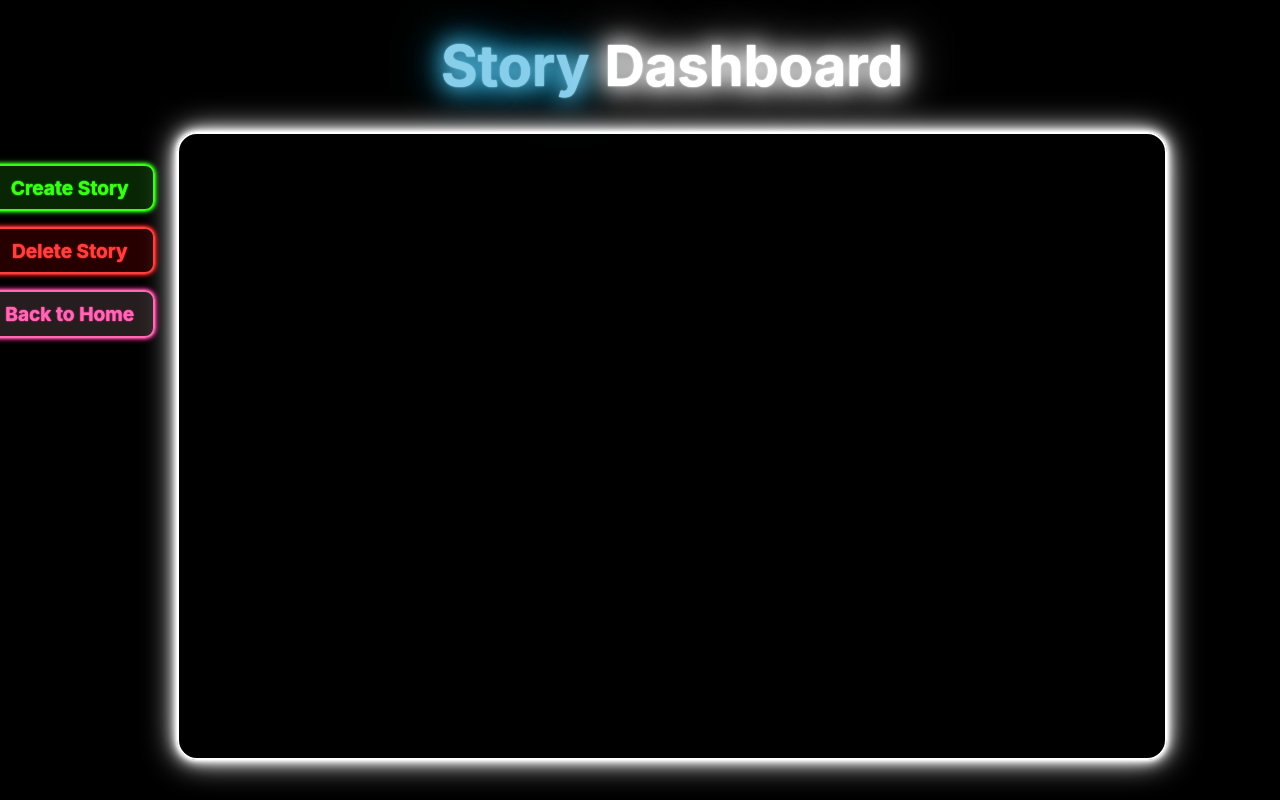
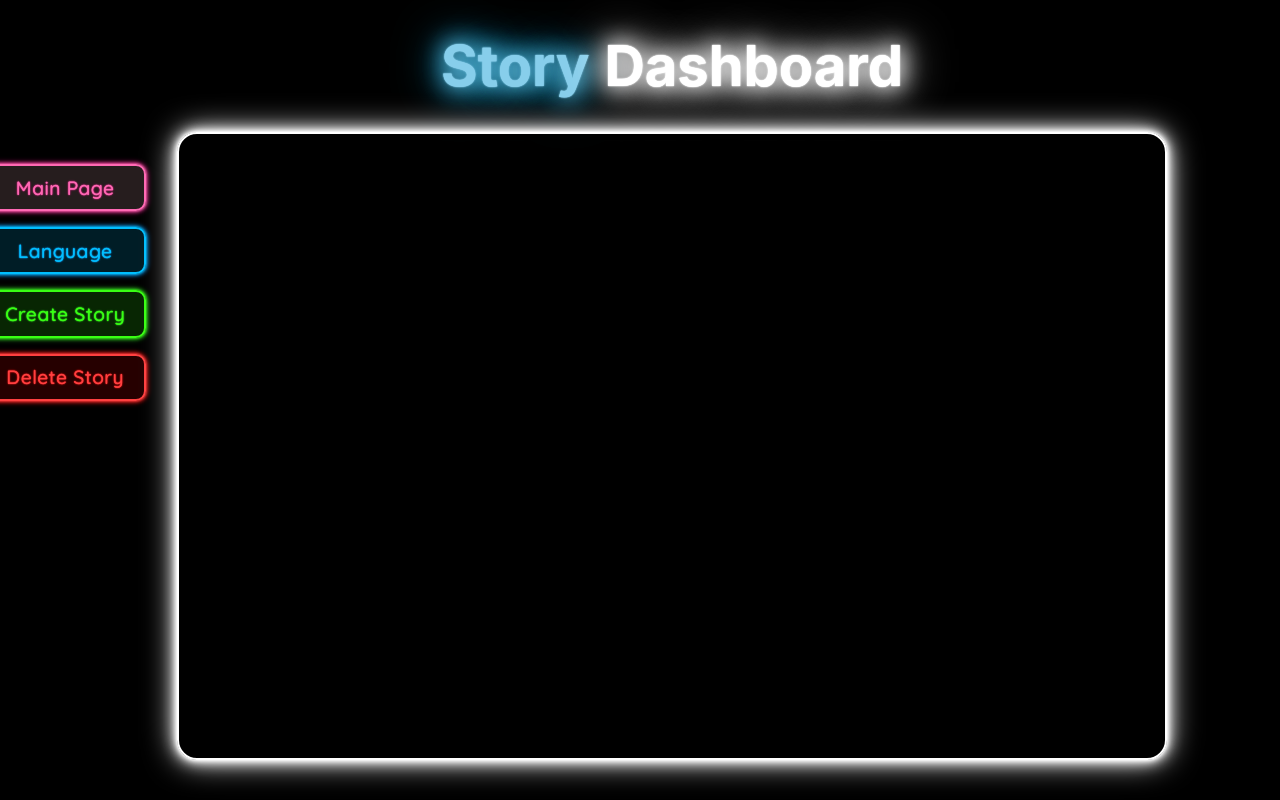
Before and after one commit to hyjuunn/moment4u, a React (Create React App) app: page /dashboard in a window 1280 px wide. Shown: the top 800 px of the page. Built offline with nearby package versions, Linux system fonts and the light colour scheme.

Commit message:
checkpoiint

```diff
--- a/src/pages/CreateDiaryPage.tsx
+++ b/src/pages/CreateDiaryPage.tsx
@@ -1,11 +1,38 @@
-import React from 'react';
+import React, { useState, useEffect } from 'react';
 import '../styles/global.css';
 import { useNavigate } from 'react-router-dom';
 
 const CreateDiaryPage: React.FC = () => {
   const navigate = useNavigate();
+  const [showPopup, setShowPopup] = useState(false);
+  const [isFading, setIsFading] = useState(false);
+
+  useEffect(() => {
+    let fadeTimer: NodeJS.Timeout;
+    let hideTimer: NodeJS.Timeout;
+
+    if (showPopup) {
+      // Start fade out after 1.7 seconds
+      fadeTimer = setTimeout(() => {
+        setIsFading(true);
+      }, 1700);
+
+      // Hide popup after fade out animation (2 seconds + 0.3 seconds for fade out)
+      hideTimer = setTimeout(() => {
+        setShowPopup(false);
+        setIsFading(false);
+      }, 2000);
+    }
+
+    return () => {
+      clearTimeout(fadeTimer);
+      clearTimeout(hideTimer);
+    };
+  }, [showPopup]);
 
   return (
+    <>
+      <link href="https://fonts.googleapis.com/css2?family=Quicksand:wght@500&display=swap" rel="stylesheet" />
       <div style={{
         display: 'flex',
         flexDirection: 'column',
@@ -67,6 +94,116 @@ const CreateDiaryPage: React.FC = () => {
             gap: '1rem',
           }}>
             <button
+              onClick={() => navigate('/')}
+              style={{
+                padding: '0.6rem 1.2rem',
+                background: 'rgba(255, 192, 203, 0.15)',
+                color: '#ff69b4',
+                border: '2px solid #ff69b4',
+                borderRadius: '10px',
+                fontSize: '1.2rem',
+                fontWeight: '500',
+                cursor: 'pointer',
+                transition: 'all 0.3s ease',
+                boxShadow: `
+                  0 0 2px #ff69b4,
+                  0 0 4px #ff69b4,
+                  0 0 6px #ff1493
+                `,
+                textShadow: `
+                  0 0 1px #ff69b4,
+                  0 0 2px #ff1493
+                `,
+                fontFamily: 'Quicksand, sans-serif',
+                letterSpacing: '0.5px',
+              }}
+              onMouseOver={(e) => {
+                e.currentTarget.style.boxShadow = `
+                  0 0 3px #ff69b4,
+                  0 0 6px #ff69b4,
+                  0 0 9px #ff1493
+                `;
+                e.currentTarget.style.textShadow = `
+                  0 0 2px #ff69b4,
+                  0 0 4px #ff1493
+                `;
+                e.currentTarget.style.transform = 'scale(1.05)';
+                e.currentTarget.style.background = 'rgba(255, 192, 203, 0.25)';
+                e.currentTarget.style.letterSpacing = '1px';
+              }}
+              onMouseOut={(e) => {
+                e.currentTarget.style.boxShadow = `
+                  0 0 2px #ff69b4,
+                  0 0 4px #ff69b4,
+                  0 0 6px #ff1493
+                `;
+                e.currentTarget.style.textShadow = `
+                  0 0 1px #ff69b4,
+                  0 0 2px #ff1493
+                `;
+                e.currentTarget.style.transform = 'scale(1)';
+                e.currentTarget.style.background = 'rgba(255, 192, 203, 0.15)';
+                e.currentTarget.style.letterSpacing = '0.5px';
+              }}
+            >
+              Main Page
+            </button>
+            <button
+              onClick={() => setShowPopup(true)}
+              style={{
+                padding: '0.6rem 1.2rem',
+                background: 'rgba(0, 191, 255, 0.15)',
+                color: '#00BFFF',
+                border: '2px solid #00BFFF',
+                borderRadius: '10px',
+                fontSize: '1.2rem',
+                fontWeight: '500',
+                cursor: 'pointer',
+                transition: 'all 0.3s ease',
+                boxShadow: `
+                  0 0 2px #00BFFF,
+                  0 0 4px #00BFFF,
+                  0 0 6px #1E90FF
+                `,
+                textShadow: `
+                  0 0 1px #00BFFF,
+                  0 0 2px #1E90FF
+                `,
+                fontFamily: 'Quicksand, sans-serif',
+                letterSpacing: '0.5px',
+              }}
+              onMouseOver={(e) => {
+                e.currentTarget.style.boxShadow = `
+                  0 0 3px #00BFFF,
+                  0 0 6px #00BFFF,
+                  0 0 9px #1E90FF
+                `;
+                e.currentTarget.style.textShadow = `
+                  0 0 2px #00BFFF,
+                  0 0 4px #1E90FF
+                `;
+                e.currentTarget.style.transform = 'scale(1.05)';
+                e.currentTarget.style.background = 'rgba(0, 191, 255, 0.25)';
+                e.currentTarget.style.letterSpacing = '1px';
+              }}
+              onMouseOut={(e) => {
+                e.currentTarget.style.boxShadow = `
+                  0 0 2px #00BFFF,
+                  0 0 4px #00BFFF,
+                  0 0 6px #1E90FF
+                `;
+                e.currentTarget.style.textShadow = `
+                  0 0 1px #00BFFF,
+                  0 0 2px #1E90FF
+                `;
+                e.currentTarget.style.transform = 'scale(1)';
+                e.currentTarget.style.background = 'rgba(0, 191, 255, 0.15)';
+                e.currentTarget.style.letterSpacing = '0.5px';
+              }}
+            >
+              Language
+            </button>
+            <button
               style={{
                 padding: '0.6rem 1.2rem',
                 background: 'rgba(57, 255, 20, 0.15)',
@@ -74,7 +211,7 @@ const CreateDiaryPage: React.FC = () => {
                 border: '2px solid #39FF14',
                 borderRadius: '10px',
                 fontSize: '1.2rem',
-              fontWeight: 'bold',
+                fontWeight: '500',
                 cursor: 'pointer',
                 transition: 'all 0.3s ease',
                 boxShadow: `
@@ -86,7 +223,8 @@ const CreateDiaryPage: React.FC = () => {
                   0 0 1px #39FF14,
                   0 0 2px #32CD32
                 `,
-              fontFamily: "'SF Pro Display', -apple-system, BlinkMacSystemFont, 'Segoe UI', Roboto, Oxygen, Ubuntu, Cantarell, 'Open Sans', 'Helvetica Neue', sans-serif",
+                fontFamily: 'Quicksand, sans-serif',
+                letterSpacing: '0.5px',
               }}
               onMouseOver={(e) => {
                 e.currentTarget.style.boxShadow = `
@@ -100,6 +238,7 @@ const CreateDiaryPage: React.FC = () => {
                 `;
                 e.currentTarget.style.transform = 'scale(1.05)';
                 e.currentTarget.style.background = 'rgba(57, 255, 20, 0.25)';
+                e.currentTarget.style.letterSpacing = '1px';
               }}
               onMouseOut={(e) => {
                 e.currentTarget.style.boxShadow = `
@@ -113,6 +252,7 @@ const CreateDiaryPage: React.FC = () => {
                 `;
                 e.currentTarget.style.transform = 'scale(1)';
                 e.currentTarget.style.background = 'rgba(57, 255, 20, 0.15)';
+                e.currentTarget.style.letterSpacing = '0.5px';
               }}
             >
               Create Story
@@ -125,7 +265,7 @@ const CreateDiaryPage: React.FC = () => {
                 border: '2px solid #ff4040',
                 borderRadius: '10px',
                 fontSize: '1.2rem',
-              fontWeight: 'bold',
+                fontWeight: '500',
                 cursor: 'pointer',
                 transition: 'all 0.3s ease',
                 boxShadow: `
@@ -137,7 +277,8 @@ const CreateDiaryPage: React.FC = () => {
                   0 0 1px #ff4040,
                   0 0 2px #ff0000
                 `,
-              fontFamily: "'SF Pro Display', -apple-system, BlinkMacSystemFont, 'Segoe UI', Roboto, Oxygen, Ubuntu, Cantarell, 'Open Sans', 'Helvetica Neue', sans-serif",
+                fontFamily: 'Quicksand, sans-serif',
+                letterSpacing: '0.5px',
               }}
               onMouseOver={(e) => {
                 e.currentTarget.style.boxShadow = `
@@ -151,6 +292,7 @@ const CreateDiaryPage: React.FC = () => {
                 `;
                 e.currentTarget.style.transform = 'scale(1.05)';
                 e.currentTarget.style.background = 'rgba(255, 0, 0, 0.25)';
+                e.currentTarget.style.letterSpacing = '1px';
               }}
               onMouseOut={(e) => {
                 e.currentTarget.style.boxShadow = `
@@ -164,61 +306,10 @@ const CreateDiaryPage: React.FC = () => {
                 `;
                 e.currentTarget.style.transform = 'scale(1)';
                 e.currentTarget.style.background = 'rgba(255, 0, 0, 0.15)';
+                e.currentTarget.style.letterSpacing = '0.5px';
               }}
             >
               Delete Story
-          </button>
-          <button
-            onClick={() => navigate('/')}
-            style={{
-              padding: '0.6rem 1.2rem',
-              background: 'rgba(255, 192, 203, 0.15)',
-              color: '#ff69b4',
-              border: '2px solid #ff69b4',
-              borderRadius: '10px',
-              fontSize: '1.2rem',
-              fontWeight: 'bold',
-              cursor: 'pointer',
-              transition: 'all 0.3s ease',
-              boxShadow: `
-                0 0 2px #ff69b4,
-                0 0 4px #ff69b4,
-                0 0 6px #ff1493
-              `,
-              textShadow: `
-                0 0 1px #ff69b4,
-                0 0 2px #ff1493
-              `,
-              fontFamily: "'SF Pro Display', -apple-system, BlinkMacSystemFont, 'Segoe UI', Roboto, Oxygen, Ubuntu, Cantarell, 'Open Sans', 'Helvetica Neue', sans-serif",
-            }}
-            onMouseOver={(e) => {
-              e.currentTarget.style.boxShadow = `
-                0 0 3px #ff69b4,
-                0 0 6px #ff69b4,
-                0 0 9px #ff1493
-              `;
-              e.currentTarget.style.textShadow = `
-                0 0 2px #ff69b4,
-                0 0 4px #ff1493
-              `;
-              e.currentTarget.style.transform = 'scale(1.05)';
-              e.currentTarget.style.background = 'rgba(255, 192, 203, 0.25)';
-            }}
-            onMouseOut={(e) => {
-              e.currentTarget.style.boxShadow = `
-                0 0 2px #ff69b4,
-                0 0 4px #ff69b4,
-                0 0 6px #ff1493
-              `;
-              e.currentTarget.style.textShadow = `
-                0 0 1px #ff69b4,
-                0 0 2px #ff1493
-              `;
-              e.currentTarget.style.transform = 'scale(1)';
-              e.currentTarget.style.background = 'rgba(255, 192, 203, 0.15)';
-            }}
-          >
-            Back to Home
             </button>
           </div>
           <div style={{
@@ -238,11 +329,69 @@ const CreateDiaryPage: React.FC = () => {
             flexDirection: 'column',
             alignItems: 'center',
             marginBottom: '2rem',
+            position: 'relative',
           }}>
+            {showPopup && (
+              <div
+                style={{
+                  position: 'absolute',
+                  top: '50%',
+                  left: '50%',
+                  transform: 'translate(-50%, -50%)',
+                  background: 'rgba(0, 0, 0, 0.9)',
+                  padding: '1.5rem 2.5rem',
+                  borderRadius: '15px',
+                  border: '2px solid #FFFF00',
+                  color: '#FFFF00',
+                  fontSize: '1.2rem',
+                  fontFamily: 'Quicksand, sans-serif',
+                  zIndex: 1000,
+                  boxShadow: `
+                    0 0 5px #FFFF00,
+                    0 0 10px #FFFF00,
+                    0 0 15px #FFD700
+                  `,
+                  textShadow: `
+                    0 0 1px #FFFF00,
+                    0 0 2px #FFD700
+                  `,
+                  animation: isFading ? 'popupFadeOut 0.3s ease-in-out forwards' : 'popupFadeIn 0.3s ease-in-out',
+                  textAlign: 'center',
+                }}
+                onClick={() => setShowPopup(false)}
+              >
+                We only support Korean at this time.
+              </div>
+            )}
             {/* Story posts will be added here */}
           </div>
         </div>
       </div>
+      <style>
+        {`
+          @keyframes popupFadeIn {
+            from {
+              opacity: 0;
+              transform: translate(-50%, -60%);
+            }
+            to {
+              opacity: 1;
+              transform: translate(-50%, -50%);
+            }
+          }
+          @keyframes popupFadeOut {
+            from {
+              opacity: 1;
+              transform: translate(-50%, -50%);
+            }
+            to {
+              opacity: 0;
+              transform: translate(-50%, -40%);
+            }
+          }
+        `}
+      </style>
+    </>
   );
 };
 
--- a/src/pages/MainPage.tsx
+++ b/src/pages/MainPage.tsx
@@ -85,7 +85,7 @@ const MainPage: React.FC = () => {
               marginBottom: '2.5rem',
               color: '#e5e5e5',
             }}>
-              "Upload up to 4 images to create your diary!"
+              "Upload up to 4 images to create your story!"
             </p>
           </div>
 
@@ -94,7 +94,7 @@ const MainPage: React.FC = () => {
               className="btn-primary"
               onClick={() => navigate('/dashboard')}
             >
-              Create Diary
+              Create Story
             </button>
           </div>
 
@@ -111,7 +111,7 @@ const MainPage: React.FC = () => {
           >
             <div>
               <h3 style={{ margin: '0 0 0.5rem 0', fontSize: '1.5rem' }}>4</h3>
-              <p style={{ margin: 0, fontSize: '0.9rem' }}>Images Per Diary</p>
+              <p style={{ margin: 0, fontSize: '0.9rem' }}>Images Per Story</p>
             </div>
             <div>
               <h3 style={{ margin: '0 0 0.5rem 0', fontSize: '1.5rem' }}>∞</h3>
```
Lines whose indentation alone changed are shown as unchanged.
